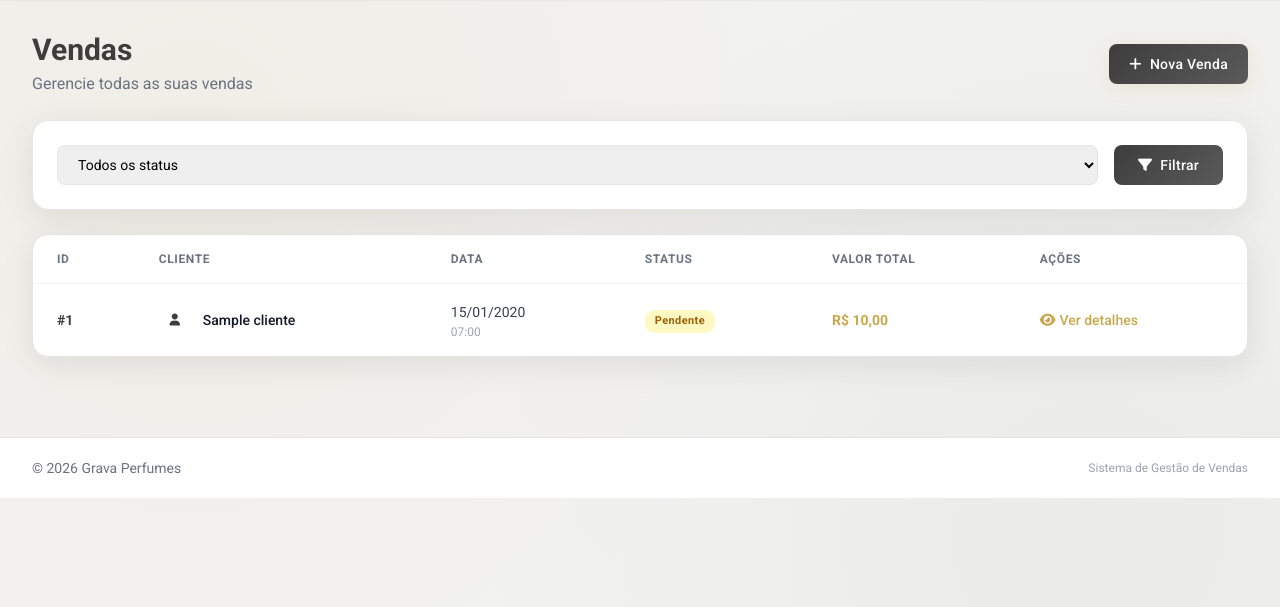
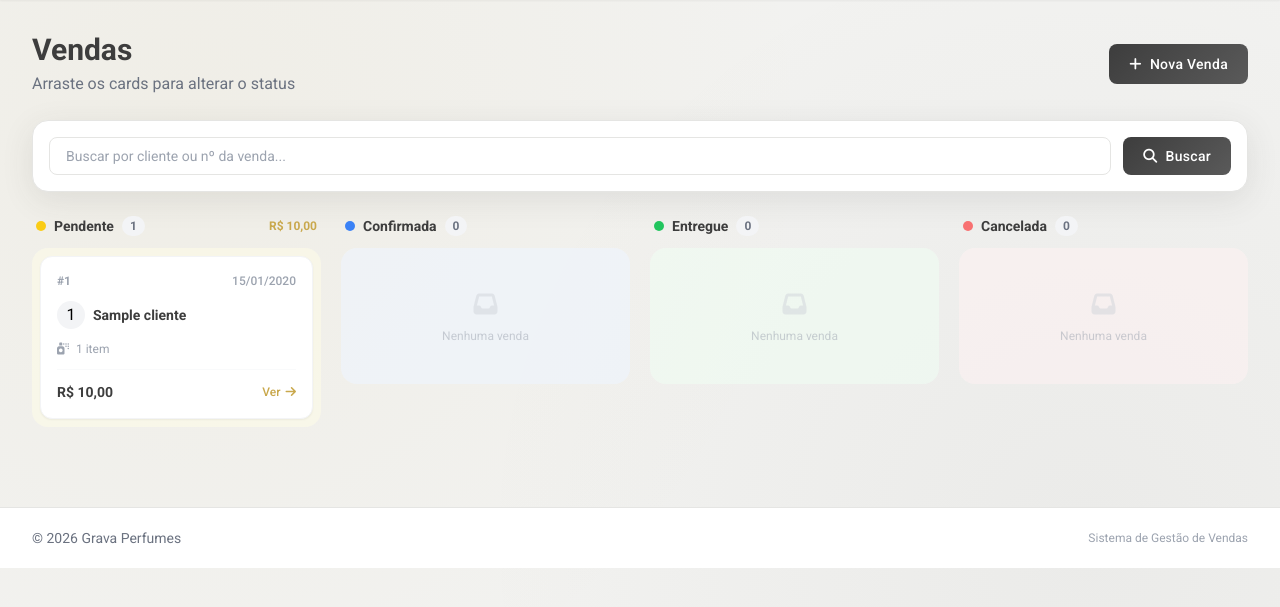
Before and after one commit to leograva/gravaperfumes, a Django app: page /vendas/ in a window 1280 px wide. Shown: the part 65-672 px from the top of the page. Run offline with Django 4.2, Linux system fonts and the light colour scheme; a user stored in the database is signed in; tables that the repository leaves empty hold one stand-in row (values such as "Sample post"); some libraries are stand-ins or nearby versions.

Commit message:
feat: kanban de vendas com drag and drop por status

```diff
--- a/perfumes/templates/perfumes/venda_lista.html
+++ b/perfumes/templates/perfumes/venda_lista.html
@@ -1,100 +1,219 @@
 {% extends 'perfumes/base.html' %}
 {% block title %}Vendas - Grava Perfumes{% endblock %}
+
 {% block content %}
 <div class="space-y-6">
+
     <!-- Header -->
     <div class="flex flex-col md:flex-row justify-between items-start md:items-center gap-4">
         <div>
-            <h1 class="text-3xl font-bold text-grava-purple">Vendas</h1>
-            <p class="text-gray-500 mt-1">Gerencie todas as suas vendas</p>
+            <h1 class="text-3xl font-bold text-grava-charcoal">Vendas</h1>
+            <p class="text-gray-500 mt-1">Arraste os cards para alterar o status</p>
         </div>
-        <a href="{% url 'venda_criar' %}" class="btn-grava px-5 py-2.5 rounded-lg shadow-grava text-sm font-medium">
+        <a href="{% url 'venda_criar' %}" class="btn-grava px-5 py-2.5 rounded-lg text-sm">
             <i class="fas fa-plus mr-2"></i>Nova Venda
         </a>
     </div>
 
-    <!-- Filtro -->
-    <div class="card-grava rounded-2xl shadow-grava-lg p-6">
-        <form method="get" class="flex gap-4">
-            <div class="flex-1">
-                <select name="status" class="w-full px-4 py-2.5 border-2 border-gray-200 rounded-lg focus:ring-2 focus:ring-grava-coral focus:border-grava-coral transition text-sm">
-                    <option value="">Todos os status</option>
-                    {% for value, label in status_choices %}
-                    <option value="{{ value }}" {% if request.GET.status == value %}selected{% endif %}>{{ label }}</option>
-                    {% endfor %}
-                </select>
-            </div>
-            <button type="submit" class="btn-grava px-6 py-2.5 rounded-lg text-sm font-medium">
-                <i class="fas fa-filter mr-2"></i>Filtrar
+    <!-- Busca -->
+    <div class="card-grava rounded-2xl shadow-grava-lg p-4">
+        <form method="get" class="flex gap-3">
+            <input type="text" name="busca" value="{{ busca }}"
+                placeholder="Buscar por cliente ou nº da venda..."
+                class="flex-1 px-4 py-2 border border-gray-200 rounded-lg text-sm">
+            <button type="submit" class="btn-grava px-5 py-2 rounded-lg text-sm">
+                <i class="fas fa-search mr-2"></i>Buscar
             </button>
+            {% if busca %}
+            <a href="{% url 'venda_lista' %}" class="px-4 py-2 bg-gray-100 text-gray-600 rounded-lg text-sm hover:bg-gray-200 transition flex items-center">
+                <i class="fas fa-times mr-1"></i>Limpar
+            </a>
+            {% endif %}
         </form>
     </div>
 
-    <!-- Tabela -->
-    <div class="card-grava rounded-2xl shadow-grava-lg overflow-hidden">
-        <table class="w-full">
-            <thead>
-                <tr class="border-b border-gray-100">
-                    <th class="px-6 py-4 text-left text-xs font-semibold text-gray-500 uppercase tracking-wider">ID</th>
-                    <th class="px-6 py-4 text-left text-xs font-semibold text-gray-500 uppercase tracking-wider">Cliente</th>
-                    <th class="px-6 py-4 text-left text-xs font-semibold text-gray-500 uppercase tracking-wider">Data</th>
-                    <th class="px-6 py-4 text-left text-xs font-semibold text-gray-500 uppercase tracking-wider">Status</th>
-                    <th class="px-6 py-4 text-left text-xs font-semibold text-gray-500 uppercase tracking-wider">Valor Total</th>
-                    <th class="px-6 py-4 text-left text-xs font-semibold text-gray-500 uppercase tracking-wider">Ações</th>
-                </tr>
-            </thead>
-            <tbody class="divide-y divide-gray-50">
-                {% for venda in vendas %}
-                <tr class="hover:bg-gray-50 transition">
-                    <td class="px-6 py-4 whitespace-nowrap">
-                        <span class="text-sm font-semibold text-grava-purple">#{{ venda.id }}</span>
-                    </td>
-                    <td class="px-6 py-4 whitespace-nowrap">
-                        <div class="flex items-center gap-3">
-                            <div class="w-8 h-8 rounded-full gradient-beige-grava flex items-center justify-center flex-shrink-0">
-                                <i class="fas fa-user text-grava-purple text-xs"></i>
-                            </div>
-                            <span class="text-sm font-medium text-gray-900">{{ venda.cliente.nome }}</span>
+    <!-- Toast de feedback -->
+    <div id="toast" class="fixed bottom-6 right-6 z-50 hidden">
+        <div class="bg-grava-charcoal text-white px-5 py-3 rounded-xl shadow-xl text-sm font-medium flex items-center gap-3">
+            <i class="fas fa-check-circle text-grava-gold"></i>
+            <span id="toast-msg">Status atualizado</span>
+        </div>
+    </div>
+
+    <!-- Kanban Board -->
+    <div class="grid grid-cols-1 md:grid-cols-2 xl:grid-cols-4 gap-5">
+        {% for col in colunas %}
+        <div class="flex flex-col gap-3">
+
+            <!-- Cabeçalho da coluna -->
+            <div class="flex items-center justify-between px-1">
+                <div class="flex items-center gap-2">
+                    <span class="w-2.5 h-2.5 rounded-full
+                        {% if col.cor == 'yellow' %}bg-yellow-400
+                        {% elif col.cor == 'blue' %}bg-blue-500
+                        {% elif col.cor == 'green' %}bg-green-500
+                        {% else %}bg-red-400{% endif %}">
+                    </span>
+                    <h2 class="font-semibold text-grava-charcoal text-sm">{{ col.label }}</h2>
+                    <span class="bg-gray-100 text-gray-500 text-xs font-semibold px-2 py-0.5 rounded-full">
+                        {{ col.vendas|length }}
+                    </span>
+                </div>
+                {% if col.total > 0 %}
+                <span class="text-xs font-semibold text-grava-gold">
+                    R$ {{ col.total|floatformat:2 }}
+                </span>
+                {% endif %}
+            </div>
+
+            <!-- Zona droppable -->
+            <div id="col-{{ col.status }}"
+                 data-status="{{ col.status }}"
+                 class="kanban-col min-h-32 flex flex-col gap-3 p-2 rounded-2xl transition-colors duration-200
+                    {% if col.cor == 'yellow' %}bg-yellow-50/60
+                    {% elif col.cor == 'blue' %}bg-blue-50/60
+                    {% elif col.cor == 'green' %}bg-green-50/60
+                    {% else %}bg-red-50/60{% endif %}">
+
+                {% for venda in col.vendas %}
+                <!-- Card da venda -->
+                <div class="kanban-card bg-white rounded-xl shadow-sm border border-gray-100 p-4 cursor-grab active:cursor-grabbing hover:shadow-md transition-all duration-200 hover:-translate-y-0.5"
+                     data-id="{{ venda.id }}"
+                     data-status="{{ venda.status }}">
+
+                    <!-- Topo do card -->
+                    <div class="flex items-start justify-between mb-3">
+                        <span class="text-xs font-bold text-gray-400">#{{ venda.id }}</span>
+                        <span class="text-xs font-medium text-gray-400">{{ venda.data_venda|date:"d/m/Y" }}</span>
+                    </div>
+
+                    <!-- Cliente -->
+                    <div class="flex items-center gap-2 mb-3">
+                        <div class="w-7 h-7 rounded-full bg-gray-100 flex items-center justify-center flex-shrink-0">
+                            <i class="fas fa-user text-gray-400 text-xs"></i>
                         </div>
-                    </td>
-                    <td class="px-6 py-4 whitespace-nowrap">
-                        <span class="text-sm text-gray-700">{{ venda.data_venda|date:"d/m/Y" }}</span>
-                        <span class="text-xs text-gray-400 block">{{ venda.data_venda|date:"H:i" }}</span>
-                    </td>
-                    <td class="px-6 py-4 whitespace-nowrap">
-                        <span class="badge-status
-                            {% if venda.status == 'E' %}bg-green-100 text-green-700
-                            {% elif venda.status == 'C' %}bg-blue-100 text-blue-700
-                            {% elif venda.status == 'P' %}bg-yellow-100 text-yellow-700
-                            {% else %}bg-red-100 text-red-700{% endif %}">
-                            {{ venda.get_status_display }}
+                        <span class="text-sm font-semibold text-grava-charcoal truncate">{{ venda.cliente.nome }}</span>
+                    </div>
+
+                    <!-- Itens resumo -->
+                    {% with total_itens=venda.itens.count %}
+                    {% if total_itens > 0 %}
+                    <p class="text-xs text-gray-400 mb-3">
+                        <i class="fas fa-spray-can mr-1"></i>
+                        {{ total_itens }} item{{ total_itens|pluralize:",ns" }}
+                    </p>
+                    {% endif %}
+                    {% endwith %}
+
+                    <!-- Rodapé do card -->
+                    <div class="flex items-center justify-between pt-3 border-t border-gray-50">
+                        <span class="text-sm font-bold text-grava-charcoal">
+                            R$ {{ venda.valor_total|floatformat:2 }}
                         </span>
-                    </td>
-                    <td class="px-6 py-4 whitespace-nowrap">
-                        <span class="text-sm font-bold text-grava-coral">R$ {{ venda.valor_total|floatformat:2 }}</span>
-                    </td>
-                    <td class="px-6 py-4 whitespace-nowrap">
-                        <a href="{% url 'venda_detalhe' venda.pk %}" class="text-grava-coral hover:text-grava-purple font-medium text-sm transition">
-                            <i class="fas fa-eye mr-1"></i>Ver detalhes
+                        <a href="{% url 'venda_detalhe' venda.pk %}"
+                           class="text-xs text-grava-gold hover:text-grava-charcoal font-medium transition"
+                           onclick="event.stopPropagation()">
+                            Ver <i class="fas fa-arrow-right ml-0.5 text-xs"></i>
                         </a>
-                    </td>
-                </tr>
+                    </div>
+                </div>
                 {% empty %}
-                <tr>
-                    <td colspan="6" class="px-6 py-16 text-center">
-                        <div class="w-16 h-16 rounded-2xl gradient-beige-grava flex items-center justify-center mx-auto mb-4">
-                            <i class="fas fa-shopping-cart text-grava-purple text-2xl"></i>
-                        </div>
-                        <p class="text-gray-500 text-lg font-medium mb-2">Nenhuma venda encontrada</p>
-                        <p class="text-gray-400 text-sm mb-6">Comece registrando sua primeira venda</p>
-                        <a href="{% url 'venda_criar' %}" class="btn-grava px-6 py-3 rounded-lg inline-block">
-                            <i class="fas fa-plus mr-2"></i>Nova Venda
-                        </a>
-                    </td>
-                </tr>
+                <!-- Estado vazio -->
+                <div class="empty-placeholder flex flex-col items-center justify-center py-8 text-center opacity-50">
+                    <i class="fas fa-inbox text-gray-300 text-2xl mb-2"></i>
+                    <p class="text-xs text-gray-400">Nenhuma venda</p>
+                </div>
                 {% endfor %}
-            </tbody>
-        </table>
+            </div>
+        </div>
+        {% endfor %}
     </div>
 </div>
 {% endblock %}
+
+{% block extra_js %}
+<script src="https://cdn.jsdelivr.net/npm/sortablejs@1.15.2/Sortable.min.js"></script>
+<script>
+const CSRF = '{{ csrf_token }}';
+
+function showToast(msg) {
+    const toast = document.getElementById('toast');
+    document.getElementById('toast-msg').textContent = msg;
+    toast.classList.remove('hidden');
+    setTimeout(() => toast.classList.add('hidden'), 2500);
+}
+
+function updateStatus(vendaId, novoStatus) {
+    fetch(`/vendas/${vendaId}/status-ajax/`, {
+        method: 'POST',
+        headers: {
+            'Content-Type': 'application/json',
+            'X-CSRFToken': CSRF,
+        },
+        body: JSON.stringify({ status: novoStatus }),
+    })
+    .then(r => r.json())
+    .then(data => {
+        if (data.ok) {
+            showToast('Status atualizado com sucesso');
+            // Atualiza o badge do card
+            const card = document.querySelector(`[data-id="${vendaId}"]`);
+            if (card) card.dataset.status = novoStatus;
+            // Atualiza contadores das colunas
+            updateCounters();
+        } else {
+            showToast('Erro ao atualizar status');
+        }
+    })
+    .catch(() => showToast('Erro de conexão'));
+}
+
+function updateCounters() {
+    document.querySelectorAll('.kanban-col').forEach(col => {
+        const cards = col.querySelectorAll('.kanban-card').length;
+        const header = col.closest('.flex.flex-col').querySelector('.rounded-full.bg-gray-100');
+        if (header) header.textContent = cards;
+
+        // Mostra/esconde placeholder vazio
+        const placeholder = col.querySelector('.empty-placeholder');
+        if (placeholder) {
+            placeholder.style.display = cards > 0 ? 'none' : 'flex';
+        }
+    });
+}
+
+// Inicializa Sortable em cada coluna
+document.querySelectorAll('.kanban-col').forEach(col => {
+    Sortable.create(col, {
+        group: 'vendas',          // permite mover entre colunas
+        animation: 180,
+        ghostClass: 'opacity-30',
+        dragClass: 'rotate-1',
+        handle: '.kanban-card',
+        filter: 'a',              // links não disparam drag
+        preventOnFilter: false,
+
+        onEnd(evt) {
+            const card      = evt.item;
+            const vendaId   = card.dataset.id;
+            const novoStatus = evt.to.dataset.status;
+            const statusAnt  = card.dataset.status;
+
+            if (novoStatus !== statusAnt) {
+                updateStatus(vendaId, novoStatus);
+            }
+        },
+
+        // Feedback visual ao entrar na coluna
+        onEnter(evt) {
+            evt.to.classList.add('ring-2', 'ring-grava-gold', 'ring-offset-1');
+        },
+        onLeave(evt) {
+            evt.from.classList.remove('ring-2', 'ring-grava-gold', 'ring-offset-1');
+        },
+    });
+});
+
+updateCounters();
+</script>
+{% endblock %}
--- a/perfumes/urls.py
+++ b/perfumes/urls.py
@@ -30,5 +30,6 @@ urlpatterns = [
     path('vendas/nova/', views.venda_criar, name='venda_criar'),
     path('vendas/<int:pk>/', views.venda_detalhe, name='venda_detalhe'),
     path('vendas/<int:pk>/status/', views.venda_editar_status, name='venda_editar_status'),
+    path('vendas/<int:pk>/status-ajax/', views.venda_atualizar_status_ajax, name='venda_status_ajax'),
     path('vendas/<int:pk>/deletar/', views.venda_deletar, name='venda_deletar'),
 ]
--- a/perfumes/views.py
+++ b/perfumes/views.py
@@ -297,16 +297,52 @@ def cliente_detalhe(request, pk):
 # Views de Vendas
 @login_required(login_url='login')
 def venda_lista(request):
-    vendas = Venda.objects.select_related('cliente').prefetch_related('itens')
+    vendas = Venda.objects.select_related('cliente').prefetch_related('itens').order_by('-data_venda')
 
-    status = request.GET.get('status')
-    if status:
-        vendas = vendas.filter(status=status)
+    busca = request.GET.get('busca', '').strip()
+    if busca:
+        vendas = vendas.filter(
+            Q(cliente__nome__icontains=busca) | Q(id__icontains=busca)
+        )
+
+    colunas = [
+        {'status': 'P', 'label': 'Pendente',   'cor': 'yellow', 'icon': 'fa-clock'},
+        {'status': 'C', 'label': 'Confirmada', 'cor': 'blue',   'icon': 'fa-check-circle'},
+        {'status': 'E', 'label': 'Entregue',   'cor': 'green',  'icon': 'fa-box-open'},
+        {'status': 'X', 'label': 'Cancelada',  'cor': 'red',    'icon': 'fa-times-circle'},
+    ]
+    for col in colunas:
+        col['vendas'] = [v for v in vendas if v.status == col['status']]
+        col['total']  = sum(v.valor_total for v in col['vendas'])
 
     return render(request, 'perfumes/venda_lista.html', {
-        'vendas': vendas,
-        'status_choices': Venda.STATUS_CHOICES
+        'colunas': colunas,
+        'busca': busca,
     })
+
+
+@login_required(login_url='login')
+def venda_atualizar_status_ajax(request, pk):
+    """Endpoint AJAX para drag and drop do Kanban"""
+    import json
+    from django.http import JsonResponse
+
+    if request.method != 'POST':
+        return JsonResponse({'ok': False}, status=405)
+
+    venda = get_object_or_404(Venda, pk=pk)
+    try:
+        data = json.loads(request.body)
+        novo_status = data.get('status', '')
+    except (json.JSONDecodeError, AttributeError):
+        novo_status = request.POST.get('status', '')
+
+    if novo_status not in dict(Venda.STATUS_CHOICES):
+        return JsonResponse({'ok': False, 'erro': 'Status inválido'}, status=400)
+
+    venda.status = novo_status
+    venda.save(update_fields=['status'])
+    return JsonResponse({'ok': True, 'status': novo_status})
 
 
 @login_required(login_url='login')
```
